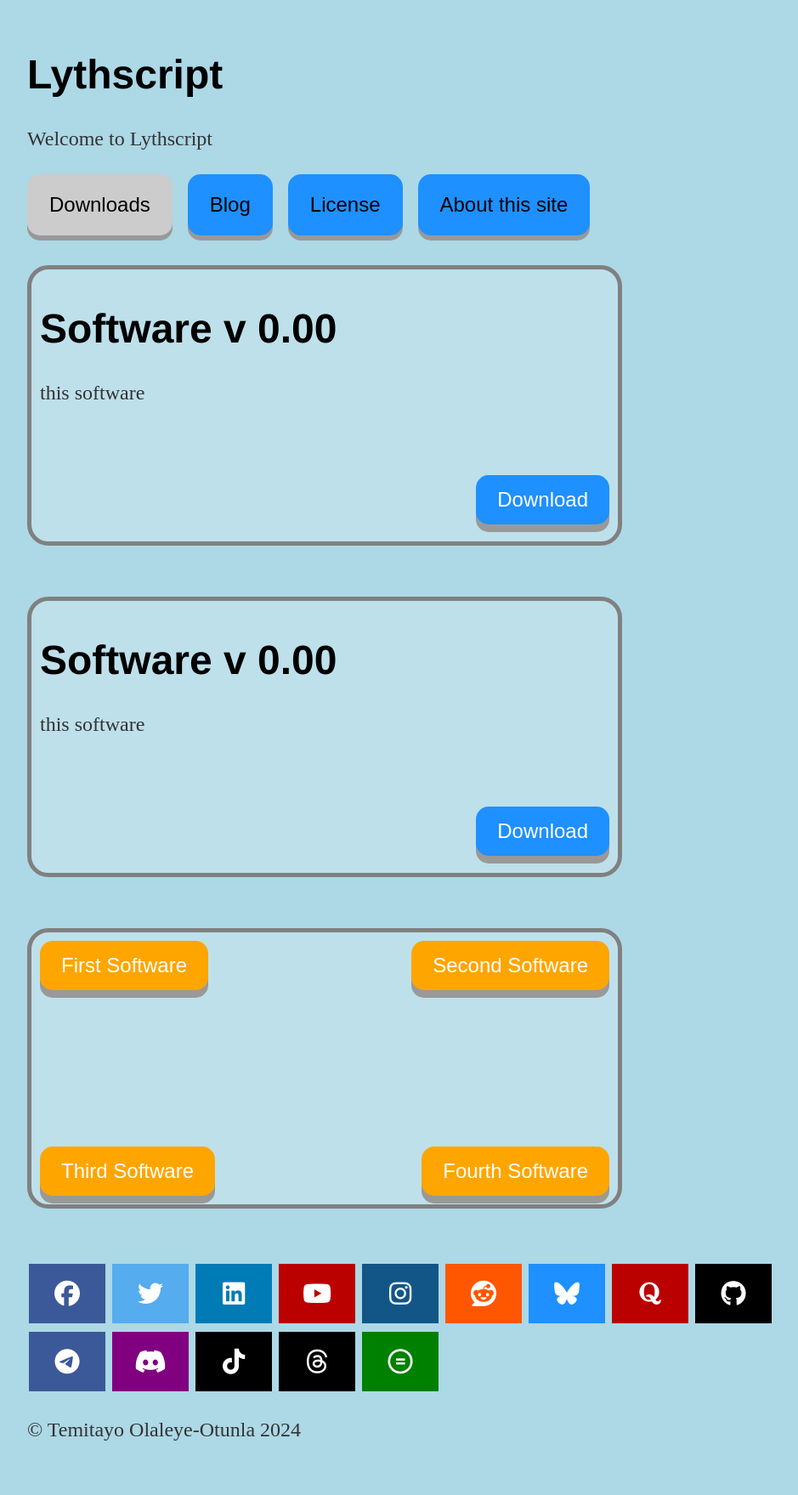
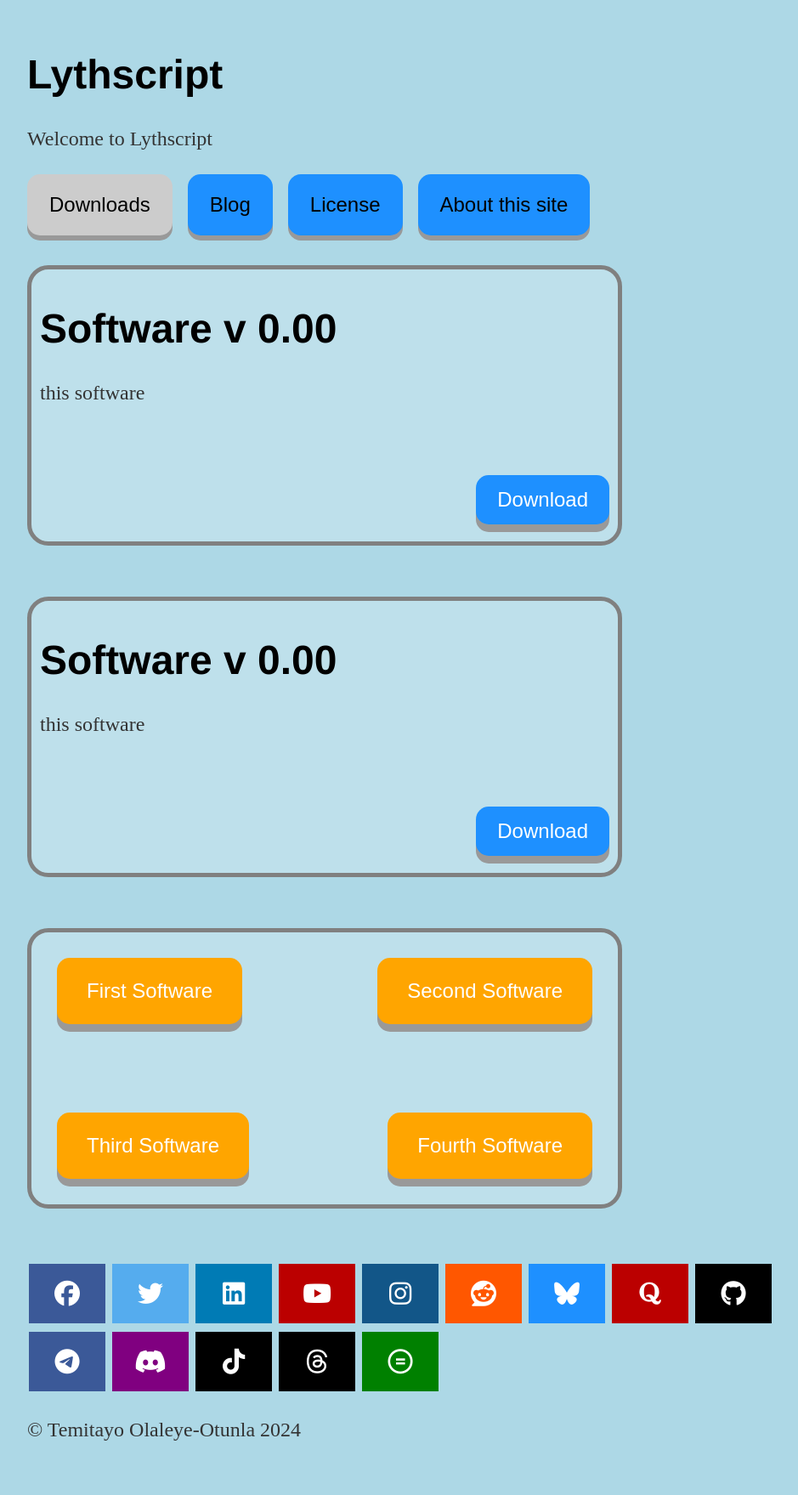
Before and after one commit to lythwind/lythwind.github.io, a Jekyll site: the page built from index.html, in a window 1280 px wide. Shown: the whole page at 85% size, without its empty margins (160-1099 px from the left). Built offline with Jekyll 4.4.1, drawn with Linux system fonts in a browser that asks for light colours; nearby versions of some CDN libraries.

Commit message:
Update main.css

```diff
--- a/css/main.css
+++ b/css/main.css
@@ -193,27 +193,27 @@ button:active {
 }
 .b1{
 position: absolute;
-  top:10px;
-  left:10px;
+  top:30px;
+  left:30px;
 }
 .b2{
 position: absolute;
-  top:10px;
-  right:10px;
+  top:30px;
+  right:30px;
 }
 .b3{
 position: absolute;
-  bottom:10px;
-  left:10px;
+  bottom:30px;
+  left:30px;
 }
 .b4{
 position: absolute;
-  bottom:10px;
-  right:10px;
+  bottom:30px;
+  right:30px;
 }
 .bn{
   display: inline-block;
-  padding: 15px 25px;
+  padding: 25px 35px;
   font-size: 24px;
   cursor: pointer;
   text-align: center;
```
